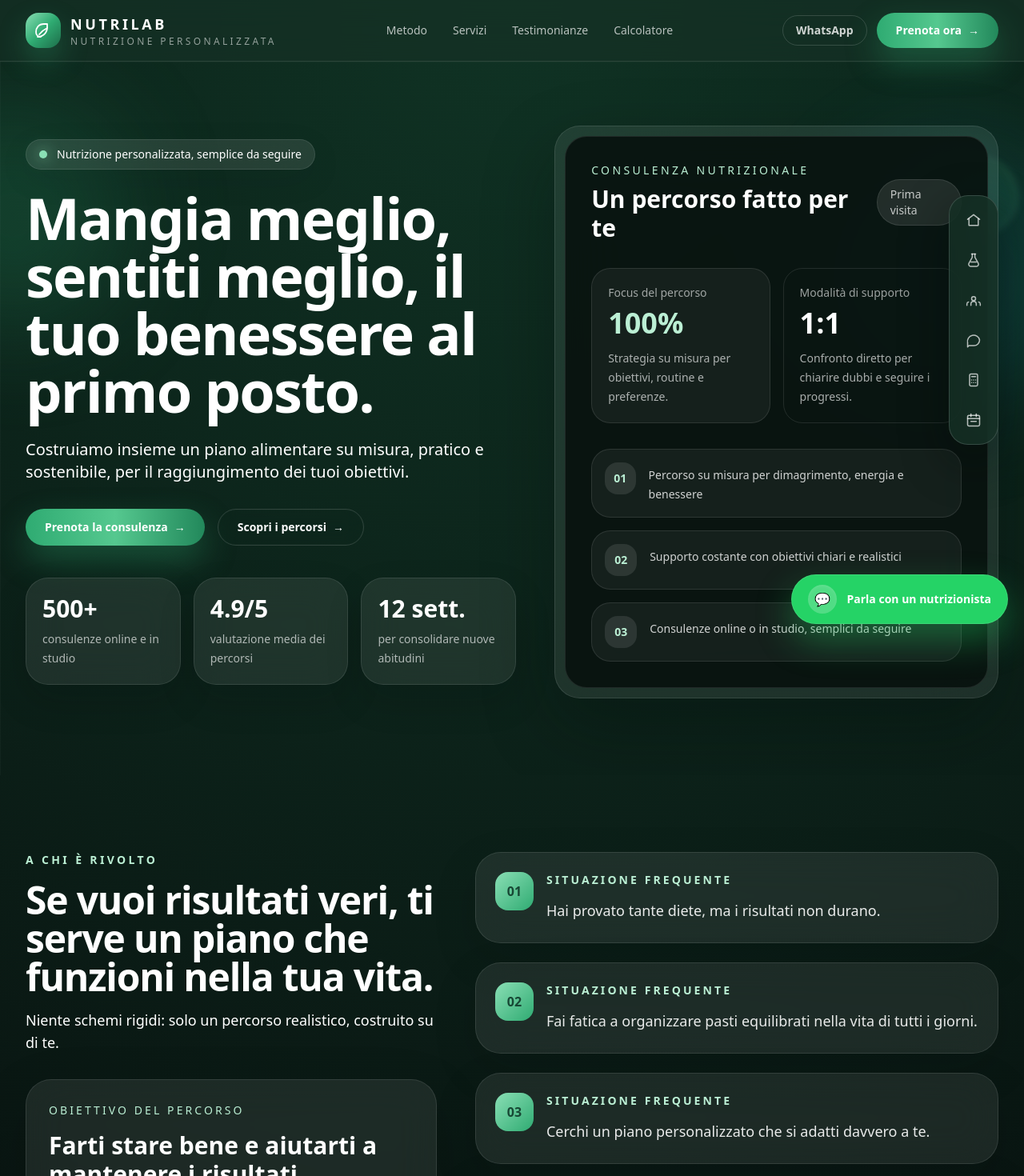
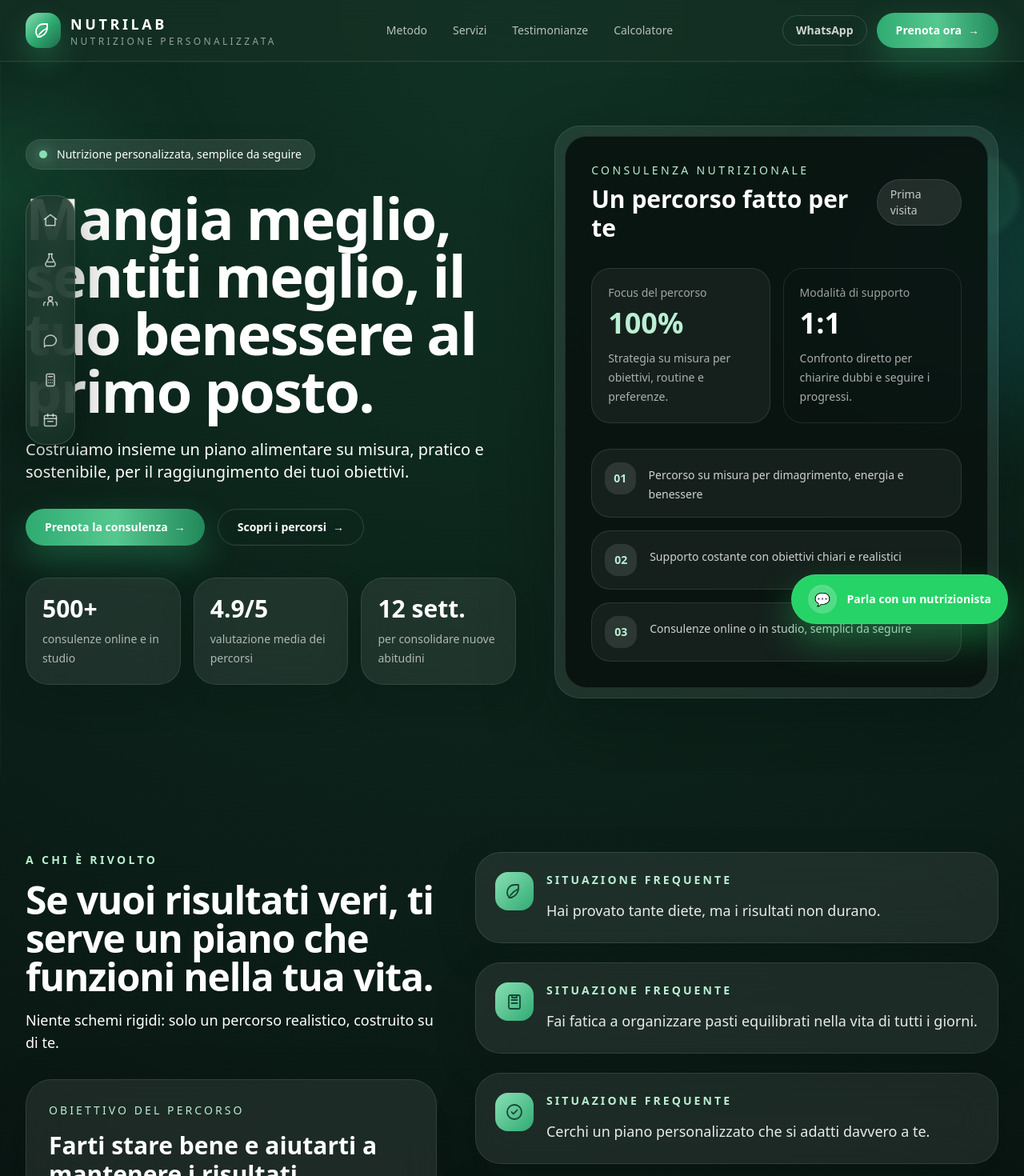
Before and after one commit to Graziano10/NutriLab, a Next.js app: page / in a window 1280 px wide. Shown: the top 1470 px of the page at 80% size. Built offline with nearby package versions, Linux system fonts and the light colour scheme.

Commit message:
Update floating nav positioning and replace feature numbers with icons

```diff
--- a/components/FloatingSectionNav.tsx
+++ b/components/FloatingSectionNav.tsx
@@ -18,9 +18,9 @@ const quickNav = [
 
 export function FloatingSectionNav() {
   return (
-    <aside className="pointer-events-none fixed right-4 top-1/2 z-40 hidden -translate-y-1/2 lg:block xl:right-8">
+    <aside className="pointer-events-none fixed bottom-4 left-1/2 z-40 w-[calc(100%-1.5rem)] max-w-max -translate-x-1/2 md:bottom-6 lg:bottom-auto lg:left-4 lg:top-1/2 lg:w-auto lg:-translate-x-0 lg:-translate-y-1/2 xl:left-8">
       <nav className="pointer-events-auto rounded-3xl border border-white/15 bg-ink/80 p-2 shadow-[0_20px_60px_rgba(3,10,8,0.45)] backdrop-blur-xl">
-        <ul className="flex flex-col gap-1.5">
+        <ul className="flex items-center gap-1.5 lg:flex-col">
           {quickNav.map((item) => {
             const Icon = item.icon;
             return (
@@ -29,7 +29,7 @@ export function FloatingSectionNav() {
                   href={item.href}
                   aria-label={item.label}
                   title={item.label}
-                  className="group inline-flex h-11 w-11 items-center justify-center rounded-2xl text-white/70 transition duration-300 hover:bg-white/10 hover:text-brand-200"
+                  className="group inline-flex h-10 w-10 items-center justify-center rounded-2xl text-white/70 transition duration-300 hover:bg-white/10 hover:text-brand-200 sm:h-11 sm:w-11"
                 >
                   <Icon className="h-5 w-5" />
                 </a>
--- a/sections/ProblemSolutionSection.tsx
+++ b/sections/ProblemSolutionSection.tsx
@@ -1,5 +1,8 @@
 import { painPoints } from '@/lib/site-data';
 import { SectionHeading } from '@/components/SectionHeading';
+import { CheckCircleIcon, ClipboardIcon, LeafIcon } from '@/components/SiteIcons';
+
+const painPointIcons = [LeafIcon, ClipboardIcon, CheckCircleIcon];
 
 export function ProblemSolutionSection() {
   return (
@@ -22,14 +25,17 @@ export function ProblemSolutionSection() {
         </div>
 
         <div className="grid gap-6">
-          {painPoints.map((point, index) => (
+          {painPoints.map((point, index) => {
+            const Icon = painPointIcons[index] ?? CheckCircleIcon;
+
+            return (
               <div
                 key={point}
                 className="group rounded-[2rem] border border-white/10 bg-white/[0.08] p-6 shadow-[0_20px_55px_rgba(6,15,12,0.14)] backdrop-blur-xl transition duration-500 hover:-translate-y-1 hover:border-brand-300/40"
               >
                 <div className="flex items-start gap-4">
-                <span className="inline-flex h-12 w-12 shrink-0 items-center justify-center rounded-2xl bg-gradient-to-br from-brand-300 to-brand-500 font-semibold text-brand-900">
-                  0{index + 1}
+                  <span className="inline-flex h-12 w-12 shrink-0 items-center justify-center rounded-2xl bg-gradient-to-br from-brand-300 to-brand-500 text-brand-900">
+                    <Icon className="h-6 w-6" />
                   </span>
                   <div>
                     <p className="text-sm font-semibold uppercase tracking-[0.22em] text-brand-200">Situazione frequente</p>
@@ -37,7 +43,8 @@ export function ProblemSolutionSection() {
                   </div>
                 </div>
               </div>
-          ))}
+            );
+          })}
           <div className="overflow-hidden rounded-[2rem] border border-brand-300/20 bg-gradient-to-br from-brand-500/25 via-brand-600/15 to-cyan-400/10 p-8 text-white shadow-[0_25px_70px_rgba(12,35,28,0.22)]">
             <p className="text-sm font-semibold uppercase tracking-[0.22em] text-brand-100">Come posso aiutarti</p>
             <h3 className="mt-3 text-2xl font-bold sm:text-3xl">Con indicazioni chiare, un piano su misura e un metodo che puoi seguire davvero.</h3>
```
Lines whose indentation alone changed are shown as unchanged.
